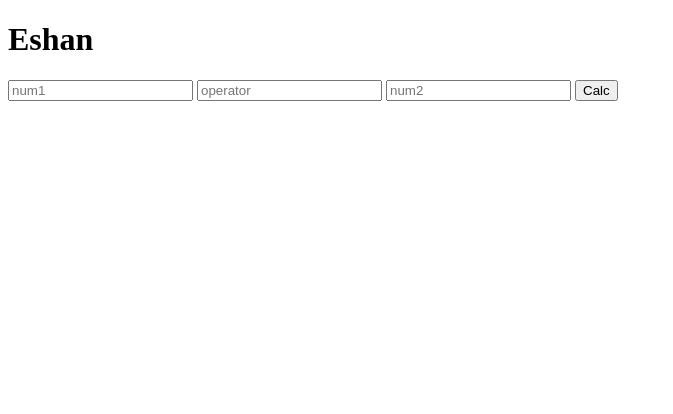
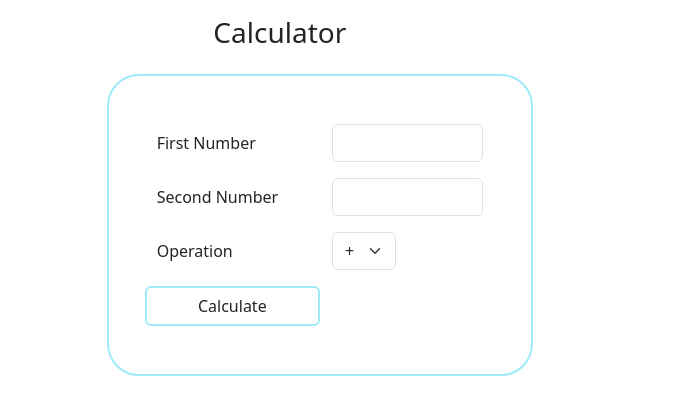
Before and after one commit to Eshhar121/Calculator, a plain HTML site: page index.html in a window 1280 px wide. Shown: the whole page, without its empty margins (0-673 px from the left). Drawn offline with nearby package versions, Linux system fonts and the light colour scheme.

Commit message:
second commit

```diff
--- a/app.js
+++ b/app.js
@@ -67,7 +67,6 @@ function clickOnAction() {
             break;
 
         default:
-            alert("no operation found !");
             break;
     }
 
--- a/index.html
+++ b/index.html
@@ -4,15 +4,45 @@
     <meta charset="UTF-8">
     <meta name="viewport" content="width=device-width, initial-scale=1.0">
     <title>Document</title>
+    <link href="https://cdn.jsdelivr.net/npm/bootstrap@5.3.3/dist/css/bootstrap.min.css" rel="stylesheet" integrity="sha384-QWTKZyjpPEjISv5WaRU9OFeRpok6YctnYmDr5pNlyT2bRjXh0JMhjY6hW+ALEwIH" crossorigin="anonymous">
+
 </head>
 <body>
-    <h1 id="heading">Eshan</h1>
+    <h3 class="col-lg-8 offset-2 mb-0 mt-3">Calculator</h3><br>
 
-    <input type="text" placeholder="num1" id="num1">
-    <input type="text" placeholder="operator" id="operator">
-    <input type="text" placeholder="num2" id="num2">
-    <input type="button" value="Calc" id="calc" onclick="clickOnAction()">
-    <label for="" id="output"></label>
+    <form class="col-4 offset-1 border border-2 border-info-subtle rounded-5 p-5">
+        <div class="row mb-3">
+            <label for="firstnumber" class="col-6 col-form-label">First Number</label>
+            <div class="col-6">
+                <input type="text" class="form-control" id="num1">
+            </div>
+        </div>
+
+        <div class="row mb-3">
+            <label for="secondnumber" class="col-6 col-form-label">Second Number</label>
+            <div class="col-6 ">
+                <input type="text" class="form-control" id="num2">
+            </div>
+        </div>
+
+        <div class="row mb-3">
+            <label for="operation" class="col-6 col-form-label">Operation</label>
+            <div class="col-3">
+                <select id="operator" class="form-select">
+                  <option selected>+</option>
+                  <option>-</option>
+                  <option>*</option>
+                  <option>/</option>
+                </select>
+            </div>
+        </div>
+        <div class="row mt-3">
+            <input class="col-6 btn border-info-subtle border-2" type="button" value="Calculate" onclick="clickOnAction()">
+            <div class="col-2 justify-content-center">
+                <label class="offset-2 fw-bold fs-4" for="output" id="output"></label>
+            </div>
+        </div>
+      </form>
 
     <script src="app.js"></script>
 </body>
```
